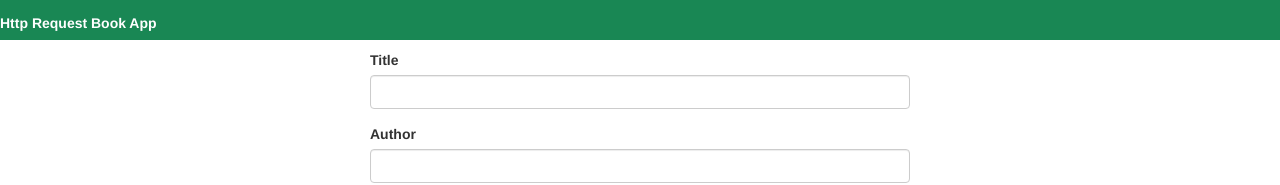
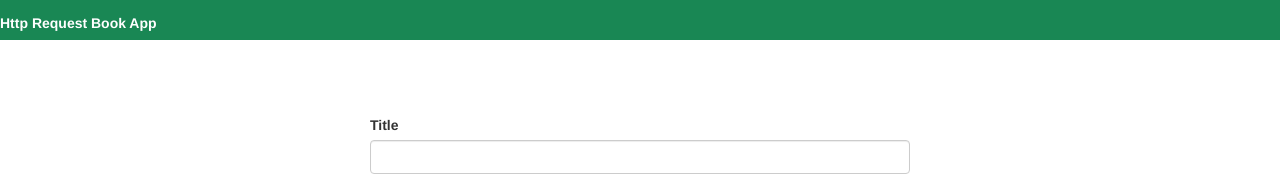
Before and after one commit to Resper-Nyivuru/http-angular-app, an Angular app: page / in a window 1280 px wide. Shown: the top 185 px of the page. Built offline with nearby package versions, Linux system fonts and the light colour scheme; no server answers.

Commit message:
added space above the container div

```diff
--- a/src/app/app.component.html
+++ b/src/app/app.component.html
@@ -3,6 +3,7 @@
       <strong>Http Request Book App</strong>
   </span>
 </div>
+<div class="clear"></div>
 <div class="container">
   <div class="row">
     <div class="col-xs-12 col-md-6 col-md-offset-3">
```
Also changed, not shown: src/app/app.component.css (line endings or trailing spaces).
